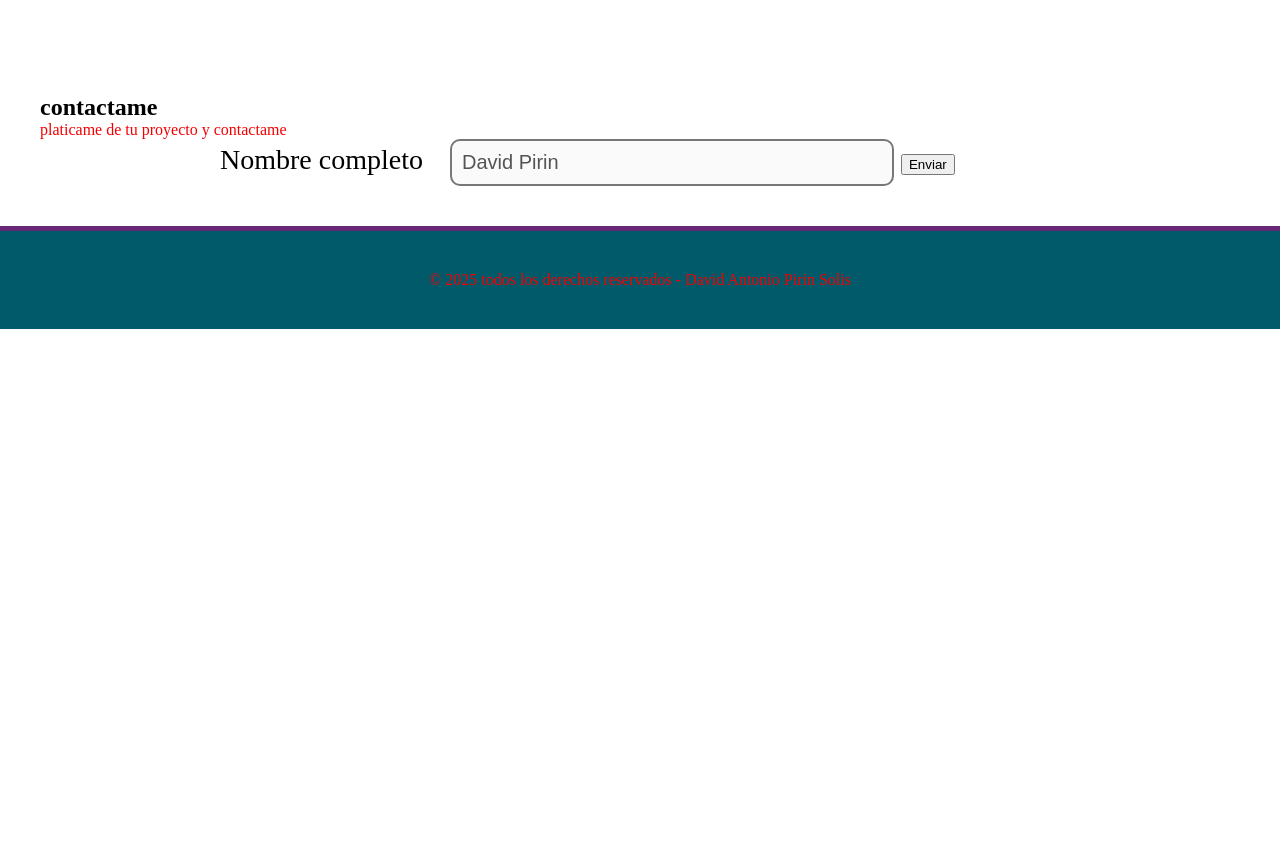
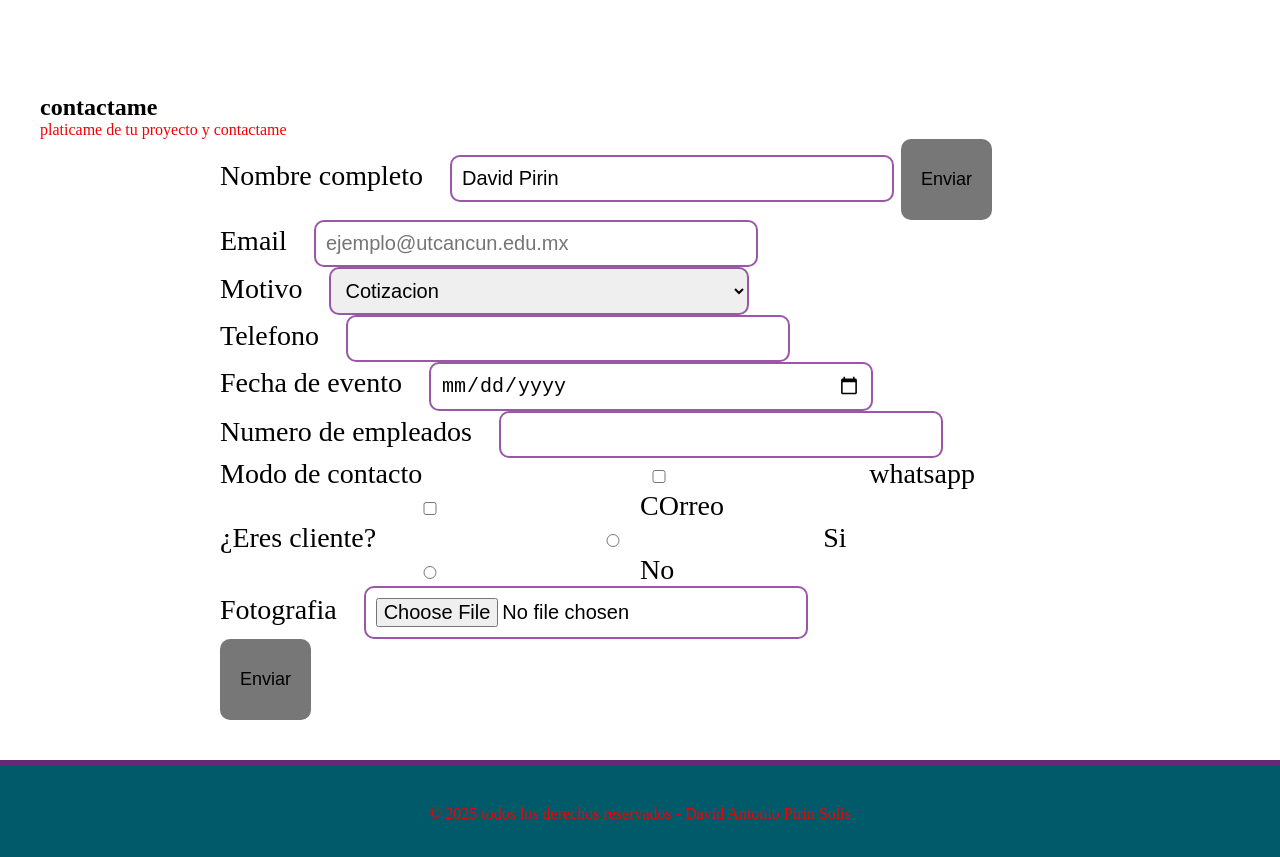
Before and after one commit to mr-clown123/portafolio-dpirin, a plain HTML site: page index.html in a window 1280 px wide. Shown: the part 1580-2437 px from the top of the page. Before the commit the page ends 1909 px from the top, so only its background shows below. Drawn offline with Linux system fonts and the light colour scheme; a web font is replaced by a local one.

Commit message:
penultimo commit

```diff
--- a/css/main.css
+++ b/css/main.css
@@ -149,11 +149,22 @@ progress {
     padding-right: 20px;
 }
 
-.campos input {
+
+.campos input,
+select {
     padding: 10px;
-    border: solid 2px #777777;
+    border: solid 2px #9a57a7;
     width: 50%;
     font-size: 20px;
+    border-radius: 10px;
+}
+
+.campos button {
+    background-color: #777777;
+    color: #000000;
+    border: none;
+    font-size: 18px;
+    padding: 30px 20px;
     border-radius: 10px;
 }
 
--- a/index.html
+++ b/index.html
@@ -116,9 +116,50 @@
             <p>platicame de tu proyecto y contactame </p>
             <form>
                 <div class="campos">
-                <label>Nombre completo</label>
-                <input type="text" value="David Pirin" name="nombre" placeholder="Nombre completo" disabled/>
-                <button>Enviar</button>
+                    <label>Nombre completo</label>
+                    <input type="text" value="David Pirin" name="nombre" placeholder="Nombre completo" required />
+                    <button>Enviar</button>
+                </div>
+                <div class="campos">
+                    <label>Email</label>
+                    <input type="email" name="correo_electronico" placeholder="ejemplo@utcancun.edu.mx" required />
+                </div>
+                <div class="campos">
+                    <label>Motivo</label>
+                    <select>
+                        <option value="1">Contacto</option>
+                        <option selected>Cotizacion</option>
+                        <option>Otro</option>
+                    </select>
+                </div>
+                <div class="campos">
+                    <label>Telefono</label>
+                    <input type="tel" />
+                </div>
+                <div class="campos">
+                    <label>Fecha de evento</label>
+                    <input type="date" />
+                </div>
+                <div class="campos">
+                    <label>Numero de empleados</label>
+                    <input type="number" />
+                </div>
+                <div class="campos">
+                    <label>Modo de contacto</label>
+                    <input type="checkbox" class="opciones" name="modalidad"><span>whatsapp</span>
+                    <input type="checkbox" class="opciones" name="modalidad"><span>COrreo</span>
+                </div>
+                <div class="campos">
+                    <label>¿Eres cliente?</label>
+                    <input type="radio" name="es_cliente" /><span>Si</span>
+                    <input type="radio" name="es_cliente" /><span>No</span>
+                </div>
+                <div class="campos">
+                    <label>Fotografia</label>
+                    <input type="file" />
+                </div>
+                <div class="campos">
+                    <button type="sumbit">Enviar</button>
                 </div>
             </form>
         </section>
```
